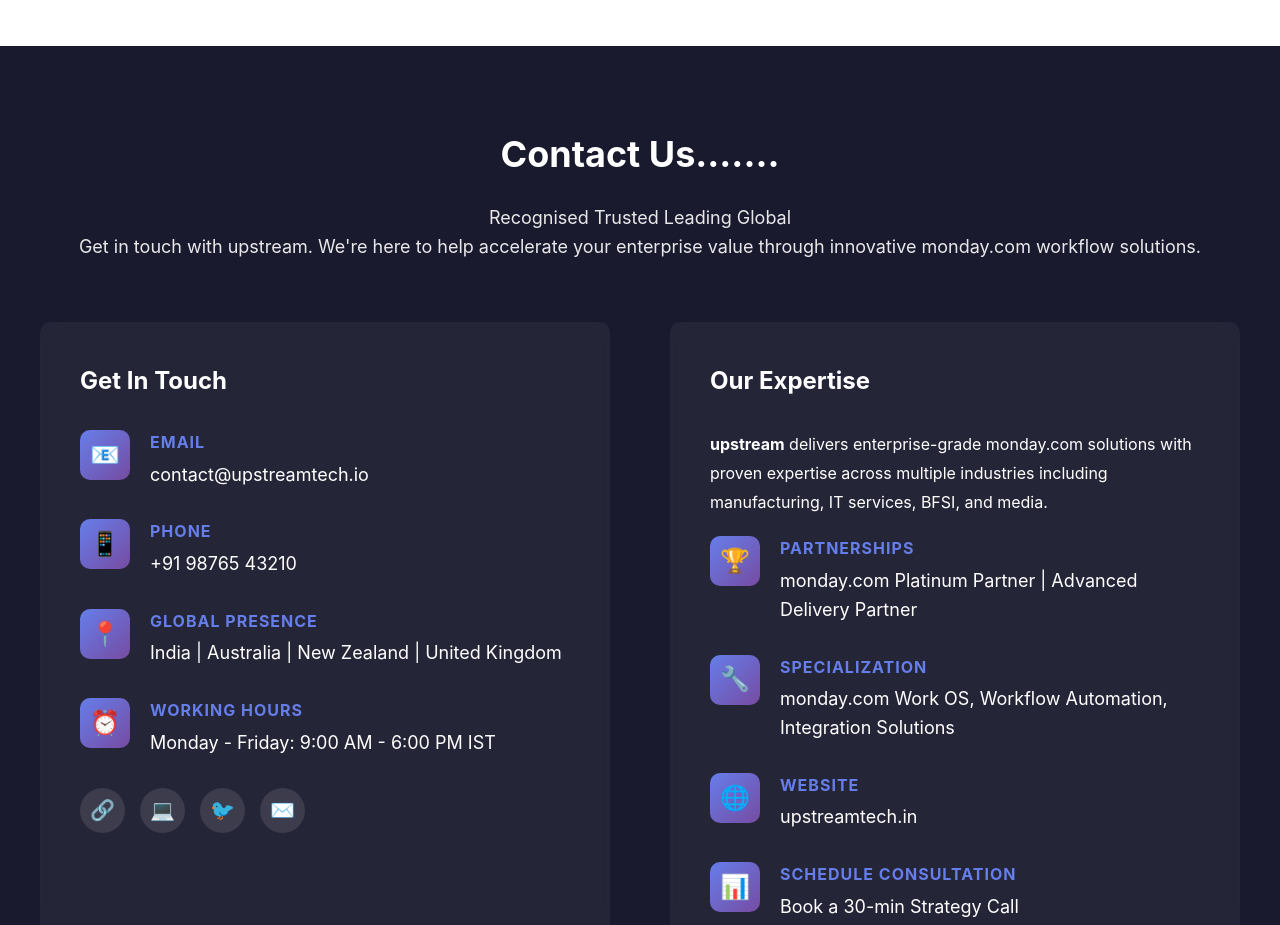
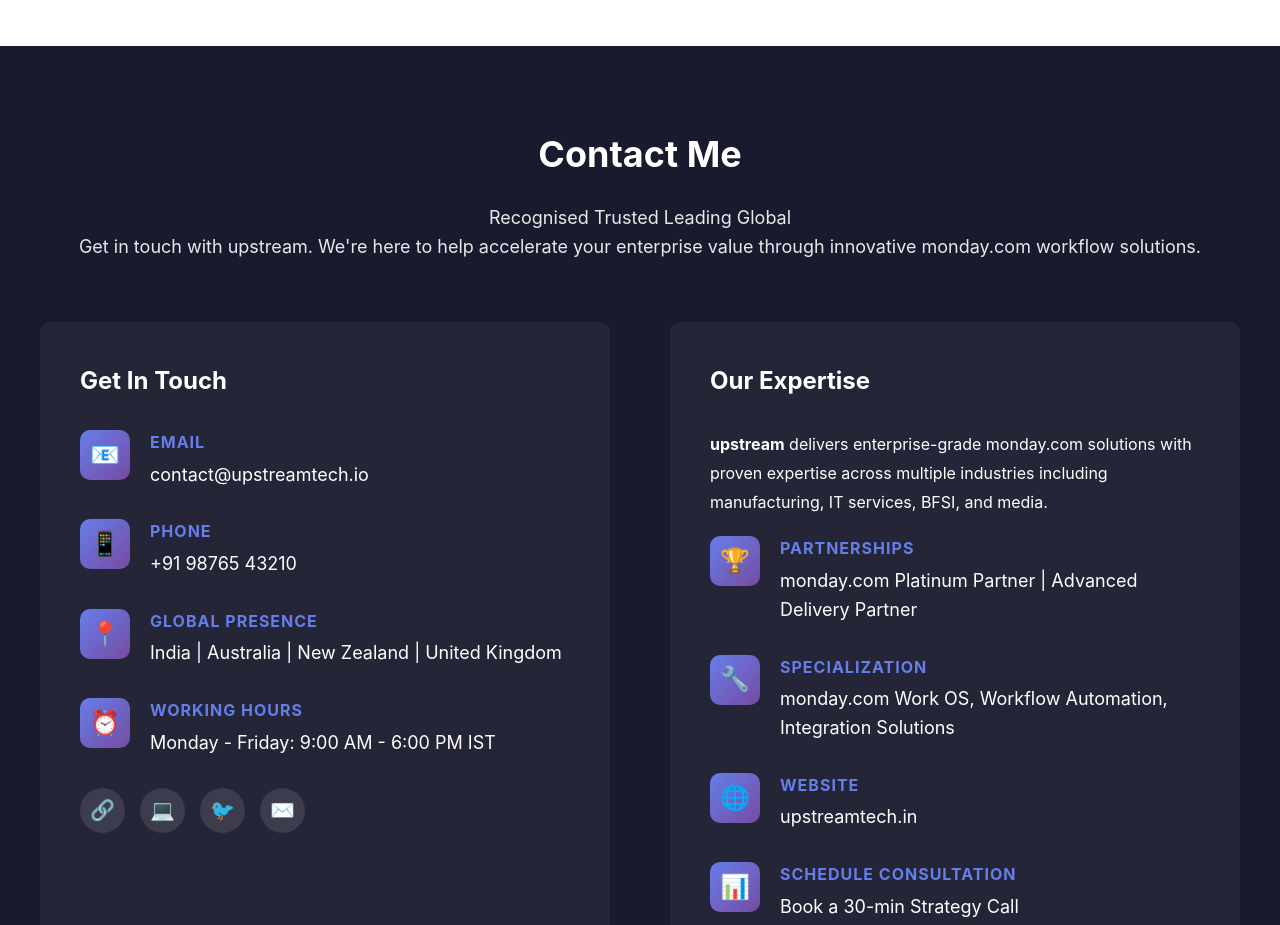
Before and after one commit to aniket-upstreamtech03/Sample-jenkins-test, a website: page contact.html in a window 1280 px wide. Shown: the part 1580-2505 px from the top of the page. Drawn offline with Linux system fonts and the light colour scheme.

Commit message:
update contact page

```diff
--- a/contact.html
+++ b/contact.html
@@ -431,7 +431,7 @@
     <!-- Contact Section -->
     <section id="contact" class="contact-section">
         <div class="contact-container">
-            <h2>Contact Us.......</h2>
+            <h2>Contact Me</h2>
             <p class="contact-subtitle">
                 Recognised Trusted Leading Global<br>
                 Get in touch with upstream. We're here to help accelerate your enterprise value through innovative monday.com workflow solutions.
```
